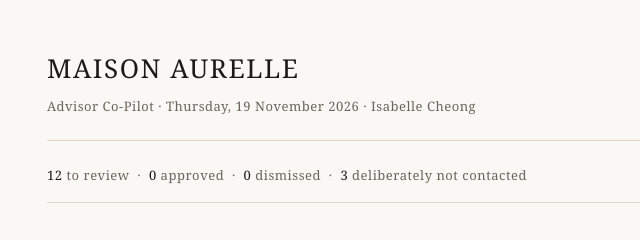
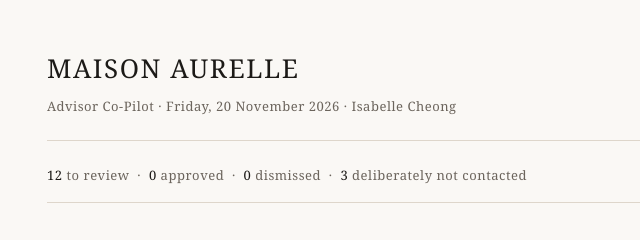
Before and after one commit to Adrita333/luxury-copilot, a plain HTML site: page index.html in a window 1280 px wide. Shown: the top 240 px of the page, 77-717 px from the left. Drawn offline with Linux system fonts and the light colour scheme.

Commit message:
Daily brief

```diff
--- a/index.html
+++ b/index.html
@@ -6,10 +6,10 @@
      run the script below, so without these tags the only text they can find
      is the "Held back" heading, and every shared link is previewed as though
      nothing was recommended. These are static and describe the real brief. -->
-<meta name="description" content="Thursday, 19 November 2026. 12 client approaches ranked with channel, timing and a drafted message; 3 held back, each with the reason shown.">
+<meta name="description" content="Friday, 20 November 2026. 12 client approaches ranked with channel, timing and a drafted message; 3 held back, each with the reason shown.">
 <meta property="og:type" content="website">
 <meta property="og:title" content="Maison Aurelle - Advisor Co-Pilot">
-<meta property="og:description" content="Thursday, 19 November 2026. 12 client approaches ranked with channel, timing and a drafted message; 3 held back, each with the reason shown.">
+<meta property="og:description" content="Friday, 20 November 2026. 12 client approaches ranked with channel, timing and a drafted message; 3 held back, each with the reason shown.">
 <meta property="og:url" content="https://adrita333.github.io/luxury-copilot/">
 <meta property="og:image"
       content="https://raw.githubusercontent.com/Adrita333/luxury-copilot/main/assets/brief.png">
@@ -57,7 +57,7 @@ select{font:inherit;font-size:13px;padding:6px;margin-top:10px;
 .status{font-size:12px;letter-spacing:.1em;text-transform:uppercase;color:#8a7355}
 </style></head><body><div class="wrap">
 <header><h1>MAISON AURELLE</h1>
-<div class="sub">Advisor Co-Pilot &middot; Thursday, 19 November 2026 &middot; Isabelle Cheong</div>
+<div class="sub">Advisor Co-Pilot &middot; Friday, 20 November 2026 &middot; Isabelle Cheong</div>
 </header>
 <div class="bar" id="bar"></div>
 <h2>Recommended today</h2>
```
